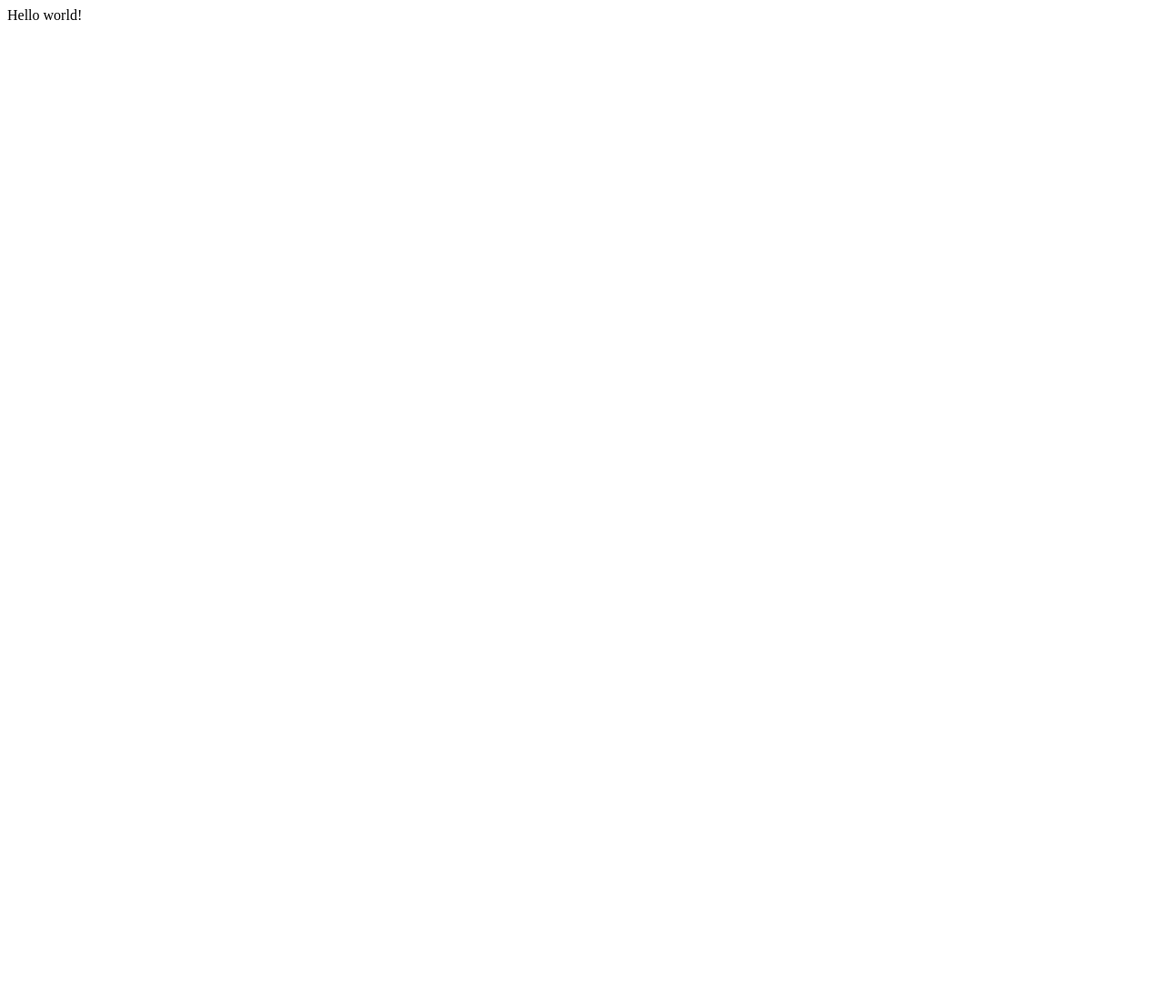
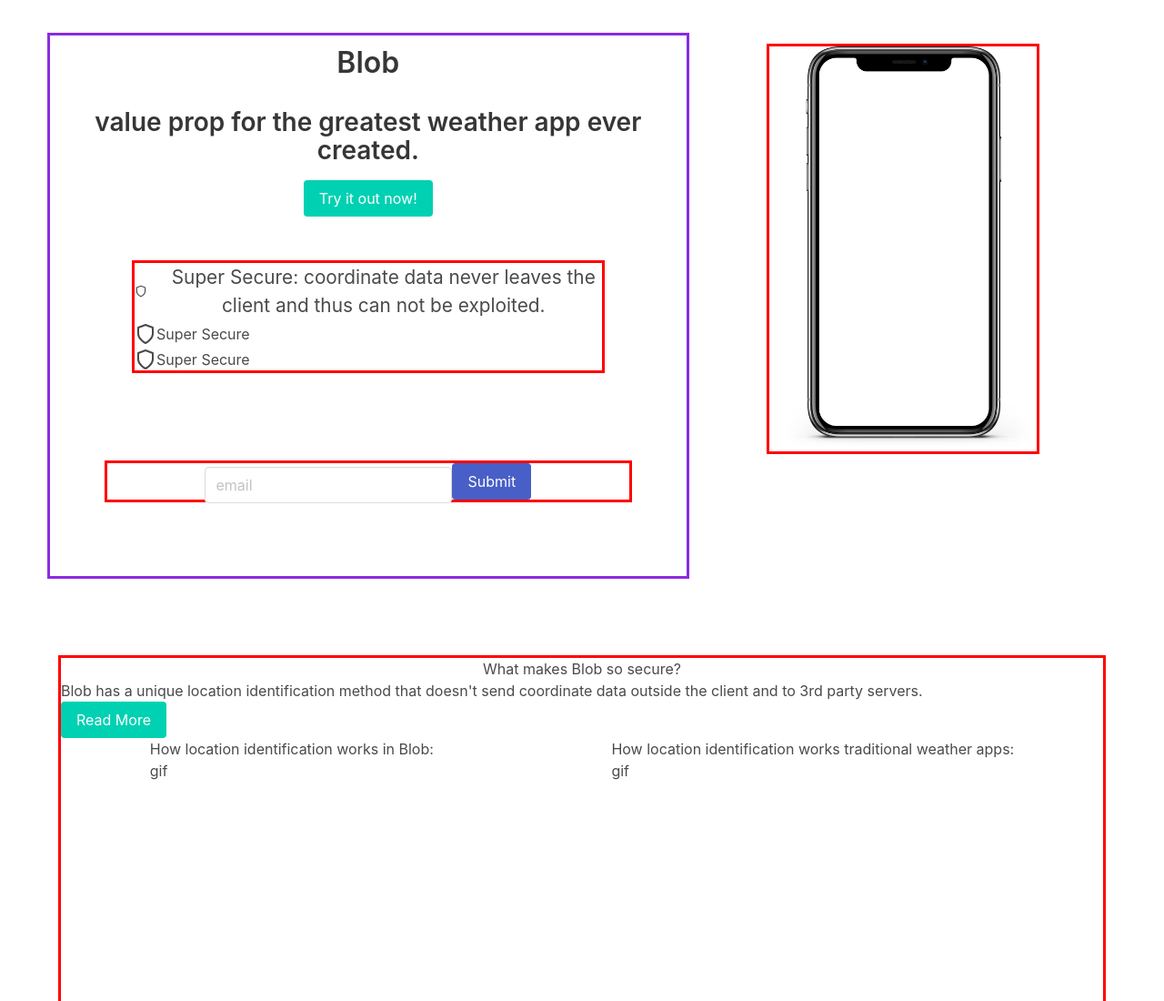
Before and after one commit to Aleksim/weather_lp, a Gatsby site: page / in a window 1280 px wide. Shown: the top 1100 px of the page at 91% size. Before the commit the page ends 800 px from the top, so only its background shows below. Built offline with nearby package versions, Linux system fonts and the light colour scheme; Gatsby itself is replaced by a stand-in of ours.

Commit message:
initial commit

```diff
--- a/gatsby-config.js
+++ b/gatsby-config.js
@@ -6,5 +6,17 @@
 
 module.exports = {
   /* Your site config here */
-  plugins: [],
+  plugins: [`gatsby-plugin-sass`, `gatsby-plugin-sharp`,`gatsby-transformer-sharp`,{
+      resolve: `gatsby-source-filesystem`,
+      options: {
+        name: `assets`,
+        path: `${__dirname}/src/assets/`,
+      },
+    },   {
+      resolve: `gatsby-plugin-google-fonts`,
+      options: {
+        fonts: [`Permanent Marker`, "Roboto"],
+        display: "swap",
+      },
+    },],
 }
--- /dev/null
+++ b/src/components/Footer.js
@@ -0,0 +1,34 @@
+import React from "react"
+
+import { FaLinkedin, FaTwitterSquare } from "react-icons/fa"
+import "../pages/mystyles.scss"
+
+
+const Footer = () => {
+
+  return (
+    <footer className="footer footer-background">
+      <div className="content has-text-centered">
+        <div className="columns">
+          <div className="column">
+            <div>
+                All rights reserved
+            </div>
+          </div>
+          <div className="column">
+            <p className="footer-heading">Contact</p>
+            <p>Lorem ipsum</p>
+            <a>
+              <FaLinkedin className="icon"></FaLinkedin>
+            </a>
+            <a>
+              <FaTwitterSquare className="icon"></FaTwitterSquare>
+            </a>
+          </div>
+        </div>
+      </div>
+    </footer>
+  )
+}
+
+export default Footer
--- /dev/null
+++ b/src/components/Form.js
@@ -0,0 +1,22 @@
+import React from 'react'
+
+const Form = () => {
+    return (
+        <div>
+            <div>
+                <form action="https://formspree.io/f/xyybjoka" method="POST">
+                    <div className="form-list">
+                        <div>
+                            <input className="input" type="email" name="email" placeholder="email"/>
+                        </div>
+                        <button type="submit" className="button is-link">
+                            Submit
+                        </button>
+                    </div>
+                </form>
+            </div>
+        </div>
+    )
+}
+
+export default Form
--- /dev/null
+++ b/src/components/Hero.js
@@ -0,0 +1,57 @@
+import React from 'react'
+import Phone from '../components/Phone'
+import Form from '../components/Form'
+import { FiShield, FiHeart } from "react-icons/fi"
+
+import "../pages/mystyles.scss"
+import "../css/main.css"
+
+const Hero = () => {
+    return (
+        <div className="section">
+            <div className="container">
+                <div className="columns ">
+                    <div className="column maincolumns is-three-fifths">
+                        <div className="content has-text-centered ">
+                            <div className="content">
+                                <h1 className="movetocenter">Blob</h1>
+                                <h2 className="movetocenter">value prop for the greatest weather app ever created.</h2>
+                                <button class="button is-primary">Try it out now! </button>
+                                <div className="section">
+                                    <div className="container features-list showborder">
+                                        <li className="feature-item">
+                                            <FiShield className="icon" size={100}/>
+                                            <p className="feature-item-text">Super Secure: coordinate data never leaves the client and thus can not be exploited.</p>
+                                        </li>
+                                        <li className="feature-item">
+                                            <FiShield className="icon" />
+                                            <p>Super Secure</p>
+                                        </li>
+                                        <li className="feature-item">
+                                            <FiShield className="icon" />
+                                            <p>Super Secure</p>
+                                        </li>
+                                    </div>
+                                </div>
+                            <div className="section">
+                                <div className="container">
+                                    <div className="showborder">
+                                        <div class="buttons try-button buttons-list">
+                                            <Form />
+                                        </div>
+                                    </div>
+                                </div>
+                            </div>
+                        </div>
+                        </div>
+                    </div>
+                    <div class="column">
+                        <Phone />
+                    </div>
+                </div>
+            </div>
+        </div>
+    )
+}
+
+export default Hero
--- /dev/null
+++ b/src/components/Layout.js
@@ -0,0 +1,16 @@
+import React from 'react'
+import Footer from "./Footer"
+import "../pages/mystyles.scss"
+
+
+
+const Layout = ({children}) => {
+    return (
+        <div >
+            {children}
+            <Footer />
+        </div>
+    )
+}
+
+export default Layout
--- /dev/null
+++ b/src/components/Phone.js
@@ -0,0 +1,38 @@
+import React from 'react'
+import { graphql, useStaticQuery } from "gatsby"
+import Image from "gatsby-image"
+import "../css/main.css"
+import "../pages/mystyles.scss"
+
+const getPhone = graphql`
+  {
+    fluid: file(relativePath: { eq: "iphone2020.png" }) {
+      childImageSharp {
+        fluid {
+          ...GatsbyImageSharpFluid
+        }
+      }
+    }
+  }
+`
+
+const Phone = () => {
+    const data = useStaticQuery(getPhone)
+    return (
+
+        <div className="movetocenter">
+              <Image
+              className="image showborder"
+              style={{
+                height: "auto",
+                width: "300px",
+                marginLeft: "5px",
+                marginRight: "5px",
+              }}
+              fluid={data.fluid.childImageSharp.fluid}
+            />
+        </div>
+    )
+}
+
+export default Phone
--- /dev/null
+++ b/src/components/Safety.js
@@ -0,0 +1,33 @@
+import React from 'react'
+import "../pages/mystyles.scss"
+import "../css/main.css"
+
+const Safety = () => {
+    return (
+        <div className="section">
+            <div className="container">
+                <div className="showborder safety-main">
+                    <h1 className="movetocenter">
+                        What makes Blob so secure?
+                    </h1>
+                    <div>
+                       <p>Blob has a unique location identification method that doesn't send coordinate data outside the client and to 3rd party servers.</p>
+                        <button class="button is-primary">Read More</button>
+                    </div>
+                    <div className="comparison">
+                        <div className="">
+                            <p>How location identification works in Blob:</p>
+                            <p>gif</p>
+                        </div>
+                        <div className="">
+                            <p>How location identification works traditional weather apps:</p>
+                            <p>gif</p>
+                        </div>
+                    </div>
+                </div>
+            </div>
+        </div>
+    )
+}
+
+export default Safety
--- /dev/null
+++ b/src/css/main.css
@@ -0,0 +1,91 @@
+/*css debug tools*/
+
+.showborder {
+  border-width: 3px;
+  border-style: solid;
+  border-color: red;
+}
+
+/*Hero*/
+.maincolumns {
+  border-width: 3px;
+  border-style: solid;
+  border-color: blueviolet;
+  height: 600px;
+  width: auto;
+}
+
+.movetocenter {
+  display: flex;
+  flex-direction: row;
+  flex-wrap: nowrap;
+  justify-content: center;
+}
+
+.features-list {
+  display: flex;
+  flex-direction: column;
+  flex-wrap: nowrap;
+  justify-content: flex-start;
+  align-items: stretch;
+  align-content: stretch;
+  margin-right: 30px;
+  margin-left: 30px;
+}
+
+.feature-item {
+  display: flex;
+  flex-direction: row;
+  flex-wrap: nowrap;
+  justify-content: flex-start;
+  align-items: center;
+  align-content: stretch;
+}
+
+.feature-item-text {
+  margin-left: 20px;
+  font-size: 1.3rem;
+}
+
+.buttons-list {
+  display: flex;
+  flex-direction: row;
+  flex-wrap: nowrap;
+  justify-content: space-around;
+  align-items: center;
+  align-content: stretch;
+}
+
+.form-list {
+  display: flex;
+  flex-direction: row;
+  flex-wrap: nowrap;
+  justify-content: space-around;
+  align-items: center;
+  align-content: space-around;
+}
+
+/*safety*/
+.safety-main {
+  height: 500px;
+  width: auto;
+}
+
+.comparison {
+  display: flex;
+  flex-direction: row;
+  flex-wrap: nowrap;
+  justify-content: space-around;
+  align-items: center;
+  align-content: space-around;
+}
+
+/*footer color*/
+.footer-background {
+  background: rgb(44, 20, 48);
+  background: linear-gradient(
+    0deg,
+    rgba(44, 20, 48, 1) 0%,
+    rgba(31, 29, 31, 1) 100%
+  );
+}
--- a/src/pages/index.js
+++ b/src/pages/index.js
@@ -1,5 +1,15 @@
 import React from "react"
+import Layout from "../components/Layout"
+import Hero from "../components/Hero"
+import Safety from "../components/Safety"
+import "./mystyles.scss"
+import "../css/main.css"
 
 export default function Home() {
-  return <div>Hello world!</div>
+  return (
+    <Layout>
+      <Hero/>
+      <Safety/>
+    </Layout>
+  )
 }
--- /dev/null
+++ b/src/pages/mystyles.scss
@@ -0,0 +1,7 @@
+@charset "utf-8";
+
+// If need, change your variables before importing Bulma
+$title-color: #fff;
+$navbar-background-color: #2a2c2c;
+
+@import "~bulma/bulma.sass";
```
Also changed, not shown: package.json (+11 -1 lines), src/assets/iphone2020.png (added), src/components/Video.js (added), 1 other file.
